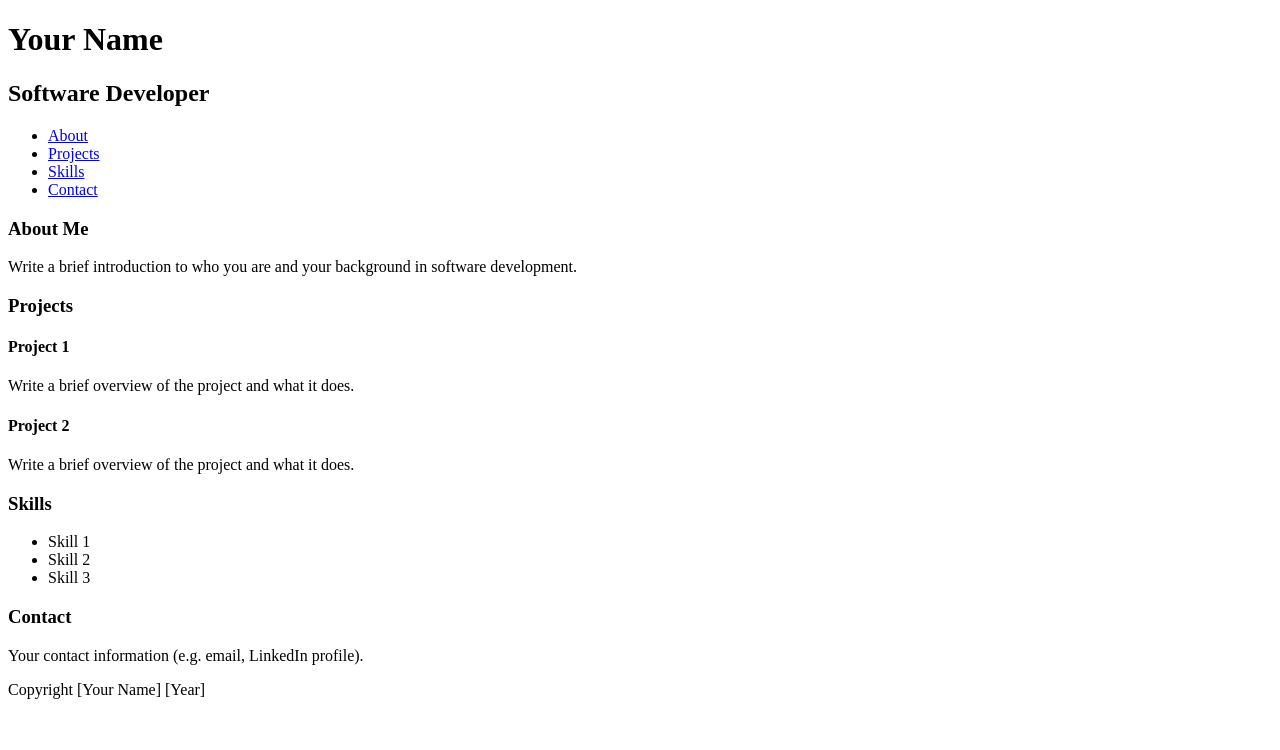
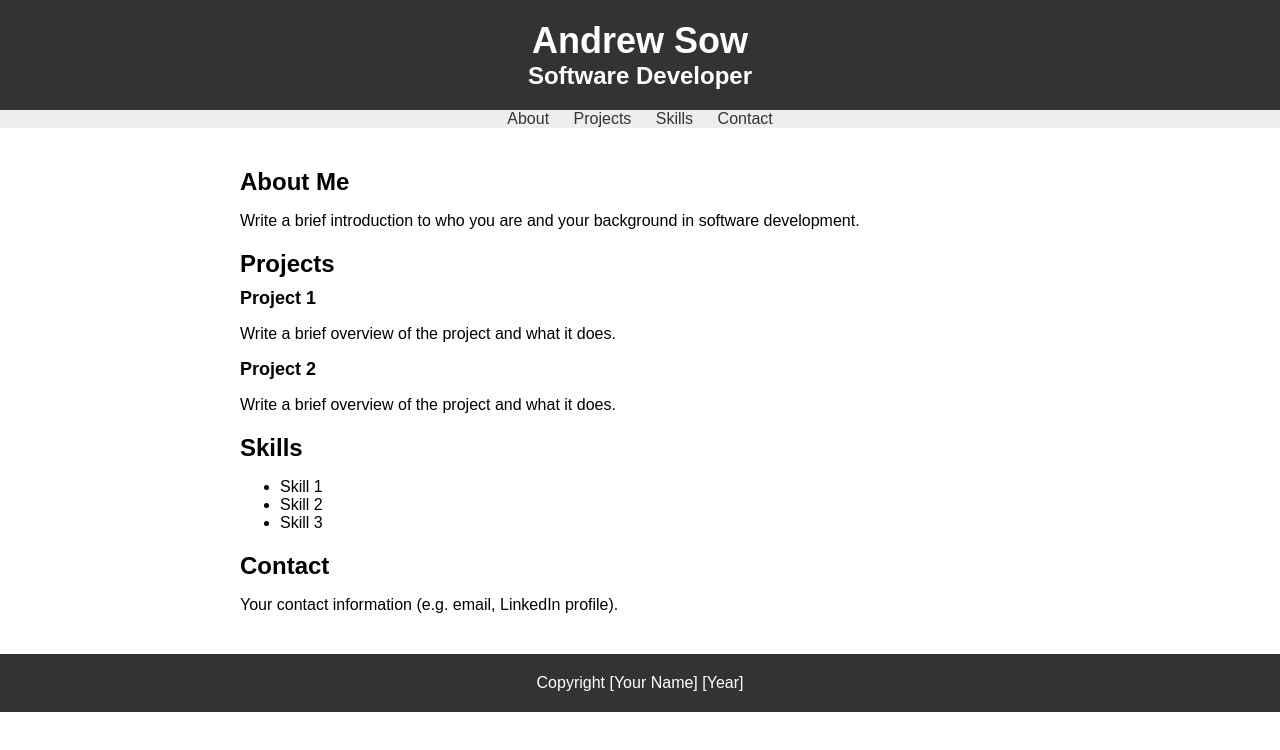
Before and after one commit to asojischool/portfolio, a plain HTML site: page index.html in a window 1280 px wide. Drawn offline with Linux system fonts and the light colour scheme.

Commit message:
Add stylesheet

```diff
--- a/index.html
+++ b/index.html
@@ -5,10 +5,11 @@
 		<meta http-equiv="X-UA-Compatible" content="IE=edge" />
 		<meta name="viewport" content="width=device-width, initial-scale=1.0" />
 		<title>Andrew Sow - Portfolio</title>
+		<link rel="stylesheet" href="style.css" />
 	</head>
 	<body>
 		<header>
-			<h1>Your Name</h1>
+			<h1>Andrew Sow</h1>
 			<h2>Software Developer</h2>
 		</header>
 		<nav>
--- /dev/null
+++ b/style.css
@@ -0,0 +1,79 @@
+body {
+	font-family: Arial, sans-serif;
+	margin: 0;
+	padding: 0;
+}
+
+header {
+	background-color: #333;
+	color: white;
+	padding: 20px;
+	text-align: center;
+}
+
+header h1 {
+	margin: 0;
+	font-size: 36px;
+}
+
+header h2 {
+	margin: 0;
+	font-size: 24px;
+}
+
+nav {
+	background-color: #eee;
+	display: flex;
+	justify-content: space-around;
+}
+
+nav ul {
+	list-style: none;
+	margin: 0;
+	padding: 0;
+}
+
+nav li {
+	display: inline-block;
+	margin: 0 10px;
+}
+
+nav a {
+	color: #333;
+	text-decoration: none;
+}
+
+nav a:hover {
+	color: #777;
+}
+
+main {
+	max-width: 800px;
+	margin: 0 auto;
+	padding: 20px;
+}
+
+section {
+	margin: 20px 0;
+}
+
+section h3 {
+	margin: 0;
+	font-size: 24px;
+}
+
+section h4 {
+	margin: 10px 0;
+	font-size: 18px;
+}
+
+footer {
+	background-color: #333;
+	color: white;
+	padding: 20px;
+	text-align: center;
+}
+
+footer p {
+	margin: 0;
+}
```
